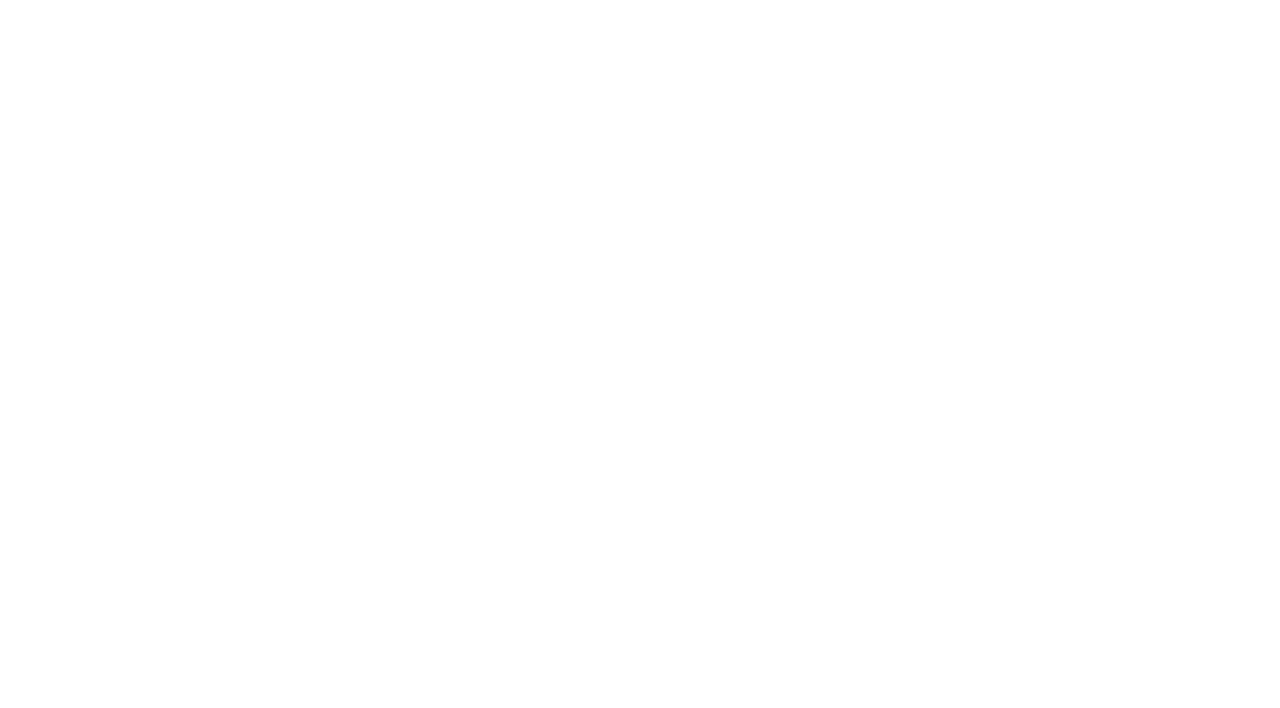
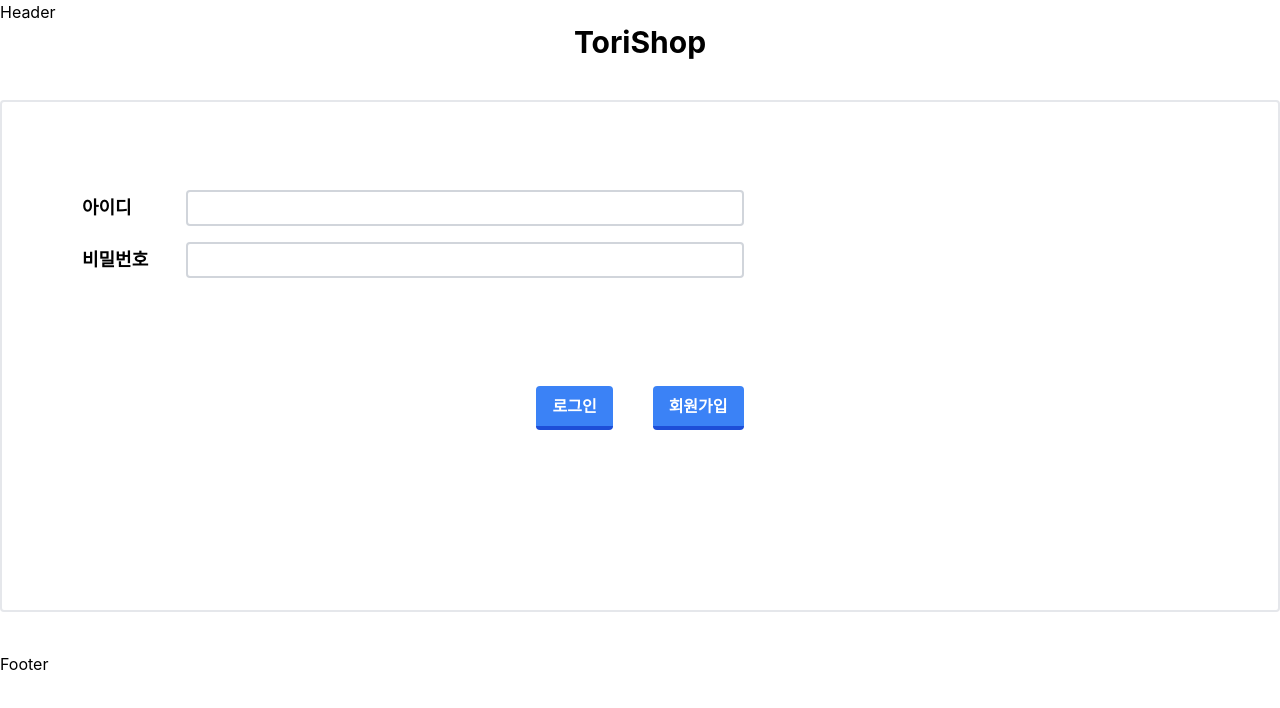
Before and after one commit to ToriShop/ToriShop_FE, a React (Create React App) app: page /customer/login in a window 1280 px wide. Before the commit this address had no page. Shown: the top 708 px of the page. Built offline with nearby package versions, Linux system fonts and the light colour scheme.

Commit message:
feat: 로그인 페이지

```diff
--- a/src/App.tsx
+++ b/src/App.tsx
@@ -17,13 +17,13 @@ function App() {
   return (
     <BrowserRouter>
         <Routes>
-            <Route path='/login' element={<Login/>}/>
             <Route path='/admin' element={<AdminHomePage/>}>
                 <Route path='order' element={<OrderManagementPage/>}/>
                 <Route path='product' element={<ProductManagementPage/>}/>
                 <Route path='user' element={<UserManagementPage/>}/>
             </Route>
             <Route path='/customer' element={<HomePage/>}>
+                <Route path='login' element={<Login/>}/>
                 <Route path='signin' element={<SignInPage/>}/>
                 <Route path='cart' element={<CartPage/>}/>
                 <Route path='product' element={<ProductListPage/>}/>
--- a/src/pages/common/auth/LoginPage.tsx
+++ b/src/pages/common/auth/LoginPage.tsx
@@ -1,22 +1,24 @@
 import {ChangeEvent, FormEvent, useRef, useState} from "react";
-import {useNavigate} from "react-router-dom";
+import {useLocation, useNavigate} from "react-router-dom";
 
 const Login = () => {
-    const [userId, setUserId]  = useState('');
+    const [userId, setUserId] = useState('');
     const [userPw, setUserPw] = useState('');
     const navigate = useNavigate();
+    const location = useLocation();
+    const isAdmin: boolean = location.pathname.split("/")[1] === "admin";
 
-    const handleIdChange = (e: ChangeEvent<HTMLInputElement>) => {
+    const handleIdChange = (e: FormEvent<HTMLInputElement>) => {
         const value = e.currentTarget.value;
         setUserId(value);
     };
 
-    const handlePwChange = (e: ChangeEvent<HTMLInputElement>) => {
+    const handlePwChange = (e: FormEvent<HTMLInputElement>) => {
         const value = e.currentTarget.value;
         setUserPw(value);
     };
 
-    const onLogIn = (e: FormEvent) => {
+    const onLogIn = (e: FormEvent<HTMLFormElement>) => {
         e.preventDefault();
 
         if (!userId) {
@@ -29,18 +31,32 @@ const Login = () => {
             return;
         }
 
-        (async function() {
+        (async function () {
+                console.log(userId);
+                console.log(userPw);
                 try {
-                 const res = await fetch(`로그인 api`);
+                    const response = await fetch(
+                        'http://localhost:8080/user/login',
+                        {
+                            method: "post",
+                            headers: {
+                                "Content-Type": "application/json"
+                            },
+                            body: JSON.stringify({
+                                username: userId,
+                                password: userPw,
+                                role: isAdmin ? "ADMIN" : "CUSTOMER"
+                            })
+                        });
                     /*
                     userRole
                     jwt => localStorage에 저장한다.
                      */
-                 if(res.ok) {
-                     alert("로그인 성공했습니다.")
+                    if (response.ok) {
+                        alert("로그인 성공했습니다.");
                         // 로그인 로직 구현
                         // userRole에 따라 어디로 리다이렉트할지 결정한다.
-                     navigate('/admin/order');
+                        isAdmin ? navigate('/admin/order') : navigate('/customer/product');
                     }
                 } catch (err) {
                     if (err instanceof Error) {
@@ -53,17 +69,32 @@ const Login = () => {
 
     return (
         <>
+            <div className={"flex flex-col items-center w-full"}>
+                <div className={"font-bold text-3xl"}>ToriShop</div>
+                <form onSubmit={onLogIn} className={"p-20 m-10 w-full border-gray-200 border-2 rounded"}>
                     <div>
-                <h1>ToriShop</h1>
-                <form onSubmit={onLogIn}>
-                    <label>아이디</label>
-                    <input id="userId" value={userId} onChange={handleIdChange}/>
-                    <label>비밀번호</label>
-                    <input id="passwordId" value={userPw} onChange={handlePwChange}/>
+                        <div className={"inline-flex w-24 font-semibold text-lg"}>아이디</div>
+                        <input id="userId"
+                               value={userId}
+                               onChange={handleIdChange}
+                               className={"w-1/2 p-1 m-2 border-gray-300 border-2 rounded"}/>
+                    </div>
                     <div>
+                        <div className={"inline-flex w-24 font-semibold text-lg"}>비밀번호</div>
+                        <input id="passwordId"
+                               value={userPw}
+                               onChange={handlePwChange}
+                               className={"w-1/2 p-1 m-2 border-gray-300 border-2 rounded"}/>
+                    </div>
+                    <div className={"flex justify-center p-20"}>
                         <button
-                            type="submit">로그인</button>
-                        <button>회원가입</button>
+                            className="m-5 bg-blue-500 hover:bg-blue-400 text-white font-bold py-2 px-4 border-b-4 border-blue-700 hover:border-blue-500 rounded"
+                            type="submit">로그인
+                        </button>
+                        {isAdmin ? null :
+                            <button onClick={() => navigate('/customer/signin')}
+                                    className="m-5 bg-blue-500 hover:bg-blue-400 text-white font-bold py-2 px-4 border-b-4 border-blue-700 hover:border-blue-500 rounded"
+                            >회원가입</button>}
                     </div>
                 </form>
             </div>
```
Lines whose indentation alone changed are shown as unchanged.
